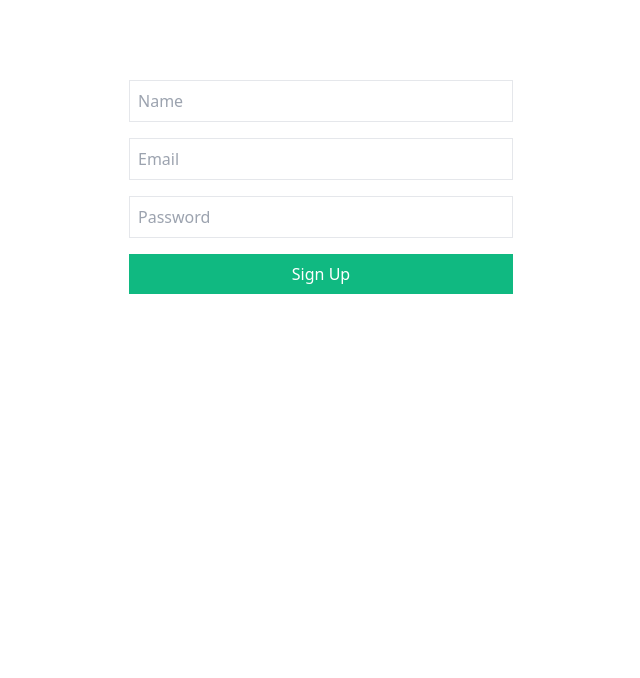
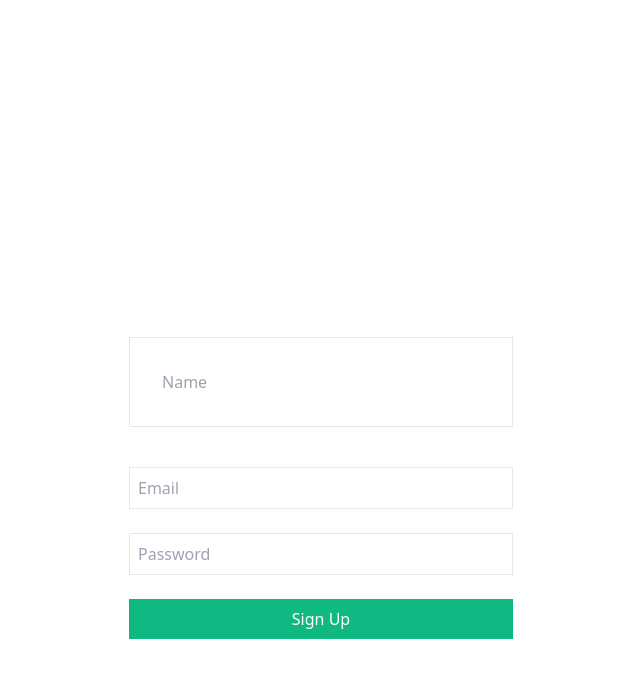
Before and after one commit to Hudu-H/devlogger, a React (Vite) app in the folder Frontend/: page /signup in a window 1280 px wide. Shown: the top 678 px of the page, without its empty margins (319-959 px from the left). Built offline with nearby package versions, Linux system fonts and the light colour scheme.

Commit message:
update service - api (#18)

```diff
--- a/Frontend/src/App.jsx
+++ b/Frontend/src/App.jsx
@@ -4,6 +4,7 @@ import { Routes, Route, Navigate } from 'react-router-dom';
 import PrivateRoute from './components/PrivateRoute.jsx';
 import { Dashboard, Login, SignUp } from '.';
 import { isAuthenticated } from './services/auth.js';
+import './index.css';
 
 function App() {
 	return (
--- a/Frontend/src/pages/login.jsx
+++ b/Frontend/src/pages/login.jsx
@@ -8,7 +8,6 @@ function Login() {
 
 	// handleChange
 	function handleChange(e) {
-		e.preventDefault();
 		setForm({ ...form, [e.target.name]: e.target.value });
 	}
 
@@ -21,7 +20,7 @@ function Login() {
 			localStorage.setItem('token', res.data.token);
 			navigate('/dashboard');
 		} catch (error) {
-			alert('Login failed. Please try again.');
+			alert('Login failed. Please try again.', error);
 		}
 	}
 
--- a/Frontend/src/pages/signup.jsx
+++ b/Frontend/src/pages/signup.jsx
@@ -17,18 +17,26 @@ export default function SignUp() {
 			localStorage.setItem('token', res.data.token);
 			navigate('/dashboard');
 		} catch (err) {
-			alert('Signup failed', err);
+			alert('Signup failed: ' + (err.response?.data?.message || err.message));
 		}
 	};
 
 	return (
-		<form onSubmit={handleSubmit} className="max-w-sm mx-auto mt-20 space-y-4">
-			<input name="name" onChange={handleChange} placeholder="Name" className="w-full p-2 border" />
+		<form
+			onSubmit={handleSubmit}
+			className="max-w-sm mx-auto mt-20 w-[400px] space-y-6 flex items-center justify-center min-h-screen flex-col"
+		>
+			<input
+				name="name"
+				onChange={handleChange}
+				placeholder="Name"
+				className="w-full p-8 border m-4"
+			/>
 			<input
 				name="email"
 				onChange={handleChange}
 				placeholder="Email"
-				className="w-full p-2 border"
+				className="w-full p-2 border m-6"
 			/>
 			<input
 				name="password"
--- a/Frontend/src/services/api.js
+++ b/Frontend/src/services/api.js
@@ -7,7 +7,7 @@ const API = axios.create({
 
 API.interceptors.request.use((req) => {
 	const token = localStorage.getItem('token');
-	if (token) req.headers.Authorization = `Bearer ${token}`;
+	if (token) req.headers['authorization'] = `Bearer ${token}`;
 
 	return req;
 });
--- a/Frontend/tailwind.config.js
+++ b/Frontend/tailwind.config.js
@@ -1,5 +1,5 @@
 export default {
-	content: ['./index.html', './src/**/*.{js,ts,jsx,tsx}'],
+	content: ['./src/**/*.{js,jsx,ts,tsx}'],
 	theme: {
 		extend: {},
 	},
```
